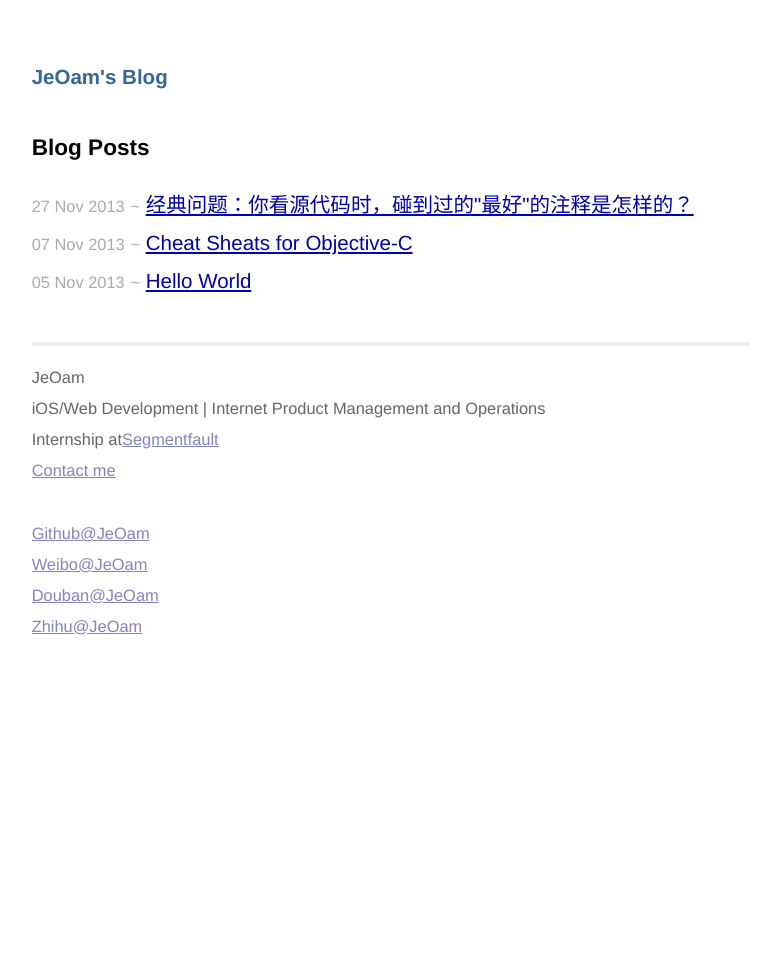
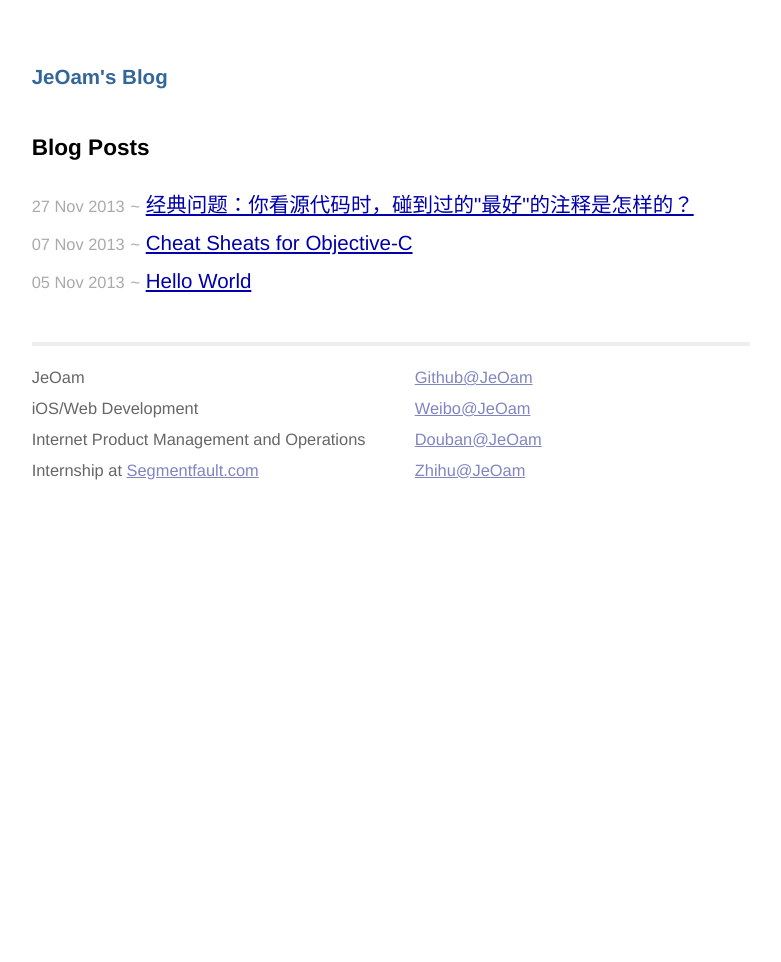
Before and after one commit to JeOam/jeoam.github.io, a Jekyll site: the page built from index.html, in a window 1280 px wide. Shown: the whole page, without its empty margins (249-1030 px from the left). Built offline with Jekyll 4.4.1, drawn with Linux system fonts in a browser that asks for light colours; Markdown is read by kramdown in place of the engine named in the settings.

Commit message:
update profile

```diff
--- a/_layouts/default.html
+++ b/_layouts/default.html
@@ -17,9 +17,9 @@
 			<div class="contact">
 				<p>
 					JeOam<br/>
-					iOS/Web Development | Internet Product Management and Operations<br />
-					Internship at<a href="http://segmentfault.com/u/jeoam">Segmentfault</a><br />
-					<a class="email js-obfuscate-email" data-email="%6c%78%6a%61%6d%73%74%65%72%64%61%6d%40%67%6d%61%69%6c%2e%63%6f%6d" href="mailto:jeoamlx@icloud.com">Contact me</a>
+					iOS/Web Development<br />
+					Internet Product Management and Operations<br />
+					Internship at <a href="http://segmentfault.com/u/jeoam">Segmentfault.com</a><br />
 				</p>
 			</div>
 			<div class="contact">
```
